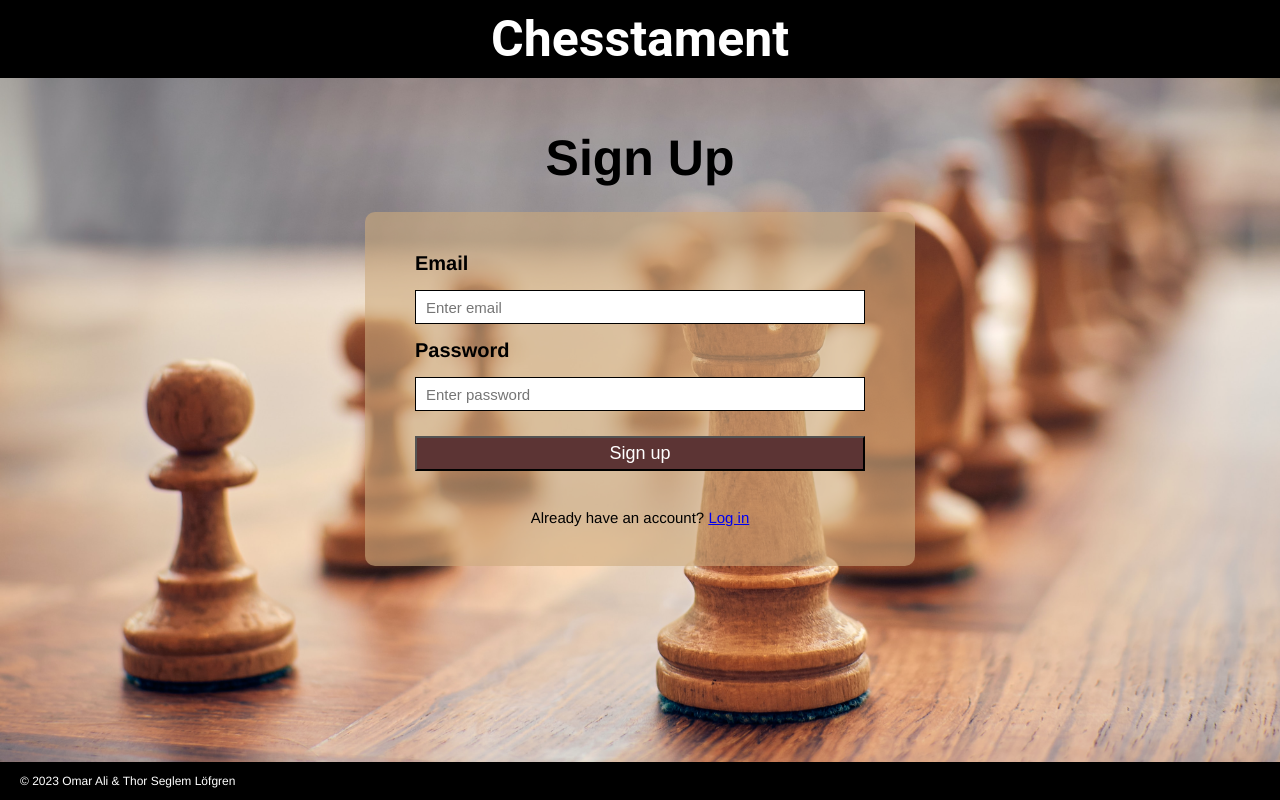
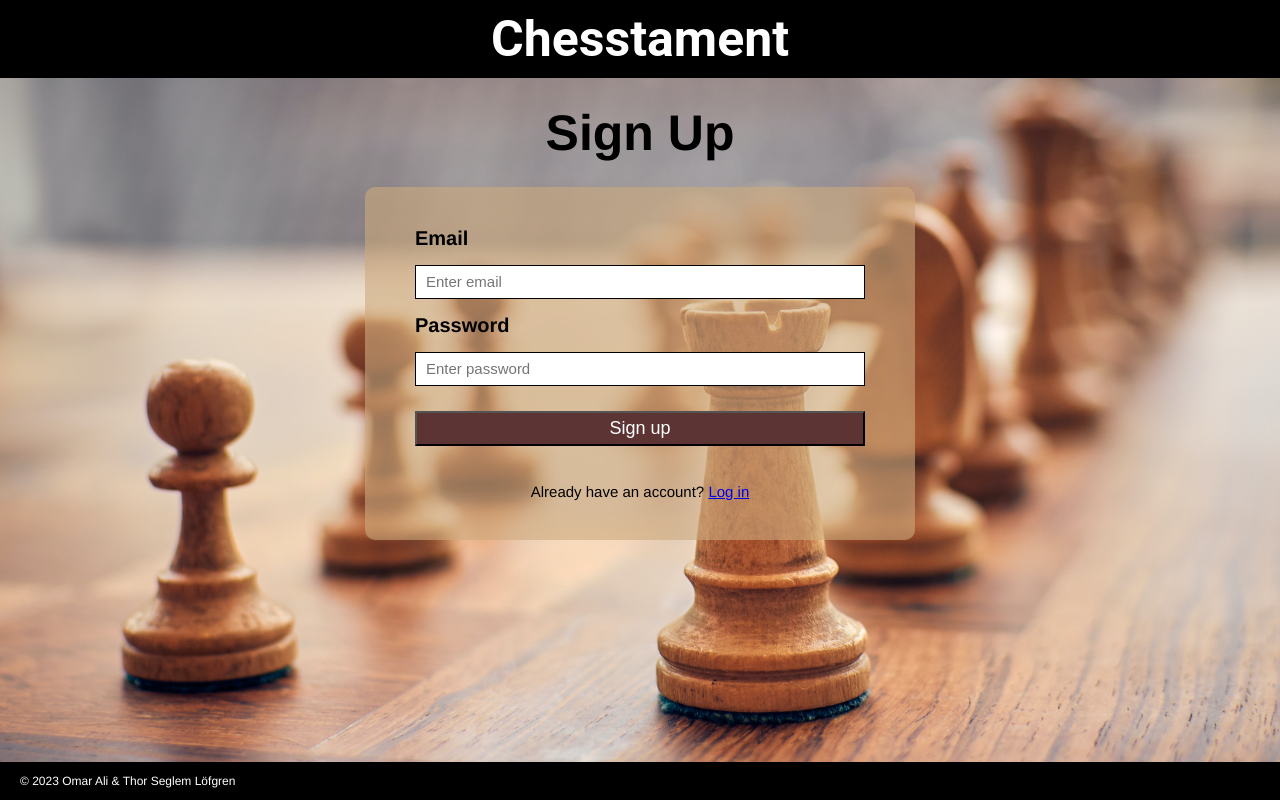
Before and after one commit to Thorl/chess-tournament-organiser-client, a React (Create React App) app: page /signup in a window 1280 px wide. Built offline with nearby package versions, Linux system fonts and the light colour scheme; no server answers.

Commit message:
style(login and signup)
- Make minor margin adjustments to the headers on the login and signup
pages.

```diff
--- a/src/Pages/Login/LoginPage.module.css
+++ b/src/Pages/Login/LoginPage.module.css
@@ -13,6 +13,7 @@
 .login__header {
   margin: 4% 0 0 0;
 
+  color: var(--main-light-color);
   font-size: 35px;
 }
 
--- a/src/Pages/Signup/SignupPage.module.css
+++ b/src/Pages/Signup/SignupPage.module.css
@@ -76,6 +76,8 @@
 
 @media (min-width: 800px) {
   .signup__header {
+    margin: 2% 0 0 0;
+
     font-size: 50px;
   }
 
```
